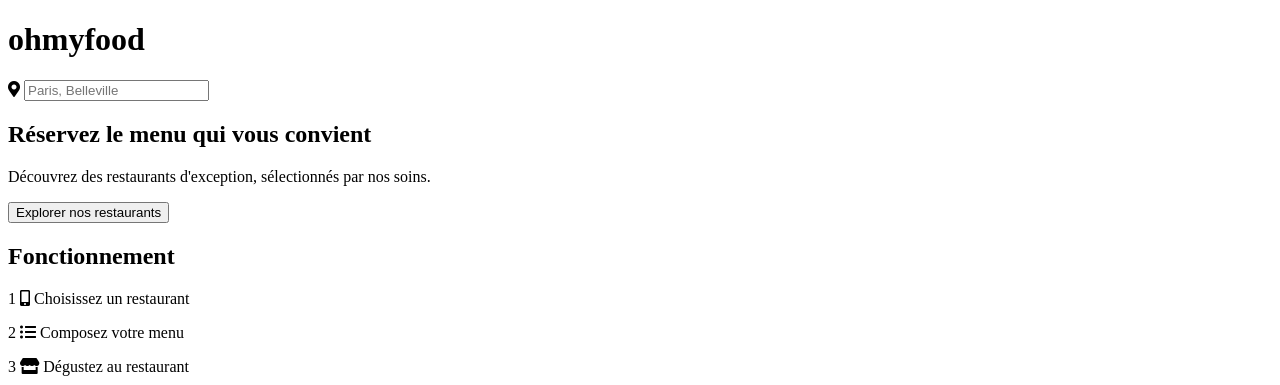
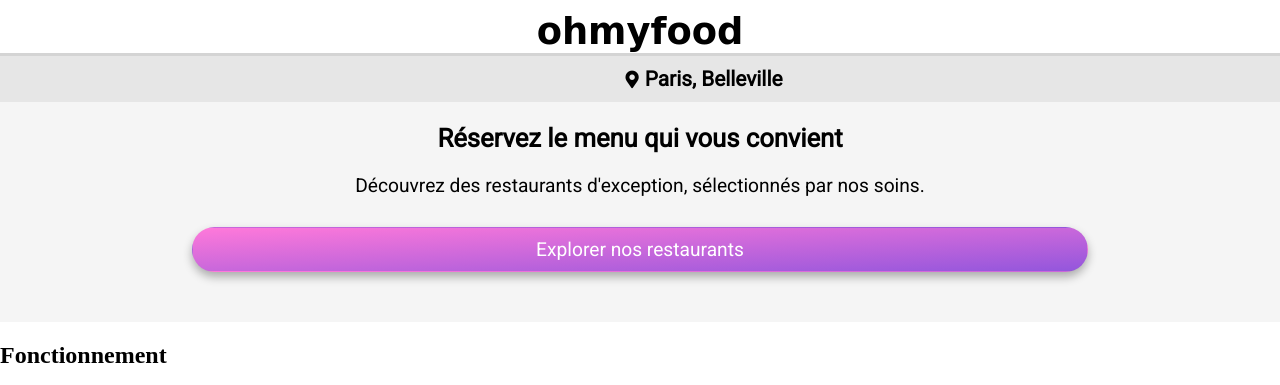
Before and after one commit to samantha-lombard/LOMBARDSamantha_3_09022021, a website: page index.html in a window 1280 px wide. Shown: the top 385 px of the page. Drawn offline with Linux system fonts and the light colour scheme; a web font is replaced by a local one.

Commit message:
Css header  et section 1 de la page d'accueil

```diff
--- a/index.html
+++ b/index.html
@@ -2,7 +2,7 @@
 <html lang="fr-fr">
     <head>
         <meta charset="utf-8" />
-        <link href="https://fonts.googleapis.com/css2?family=Roboto:wght@100&family=Shrikhand&display=swap" rel="stylesheet" />
+        <link href="https://fonts.googleapis.com/css2?family=Roboto&family=Shrikhand&display=swap" rel="stylesheet" />
         <link rel="stylesheet" href="css/all.min.css" />
         <meta name="viewport" content="width=device-width, initial-scale=1.0" />
         <link rel="stylesheet" href="css/style.css" />
@@ -11,8 +11,8 @@
     </head>
 
     <body>
-        <header>
-            <h1>ohmyfood</h1>
+        <header id="header_main">
+            <h1 id="title_main">ohmyfood</h1>
         </header>
         <section id="section1">
             <form>
--- a/sass/style.scss
+++ b/sass/style.scss
@@ -0,0 +1,76 @@
+$color-primary: #9356DC;
+$color-secondary: #FF79DA;
+$color-tertiary: #99E2D0;
+
+$font-title: 'Shrikhand', cursive;
+$font-text: 'Roboto', sans-serif;
+
+body {
+    width: 100%;
+    margin: auto;
+}
+
+#header_main {
+    padding-top: 10px;
+    margin-bottom: 3px;
+    box-shadow: 3px 0px 0px 5px rgba(0, 0, 0, 0.17);
+    #title_main {
+        font-family: $font-title;
+        font-size: 2.3em;
+        text-align: center;
+        margin: 0px;
+    }
+}
+
+#section1 {
+    background-color: #f5f5f5;
+    padding-bottom: 50px;
+    form {
+        text-align: center;
+        background-color: #e6e6e6;
+        padding-top: 10px;
+        padding-bottom: 10px;
+        padding-left: 18%;
+        input {
+            font-family: $font-text;
+            font-size: 1.3em;
+            font-weight: bold;
+            background-color: #e6e6e6;
+            border: #e6e6e6;
+        }
+        i {
+            font-size: 1.1em;
+        }
+        ::placeholder {
+            color: black;
+        }
+    }
+    h2 {
+        font-family: $font-text;
+        font-size: 1.6em;
+        text-align: center;
+        margin-left: 10%;
+        margin-right: 10%;
+    }
+    p {
+        text-align: center;
+        font-family: $font-text;
+        font-size: 1.2em;
+        margin-left: 5%;
+        margin-right: 5%;
+    }
+    button {
+        width: 70%;
+        margin-top: 10px;
+        margin-left: 15%;
+        margin-right: 15%;
+        font-family: $font-text;
+        font-size: 1.2em;
+        border: 1px solid rgba(0, 0, 0, 0);
+        border-radius: 50px;
+        padding: 10px 2% 10px 2%;
+        color: white;
+        background-image: linear-gradient(to bottom right, $color-secondary, $color-primary);
+        box-shadow: 0px 5px 10px 0px rgba(0, 0, 0, 0.3);
+    }
+}
```
Also changed, not shown: css/style.css, 1 other file.
